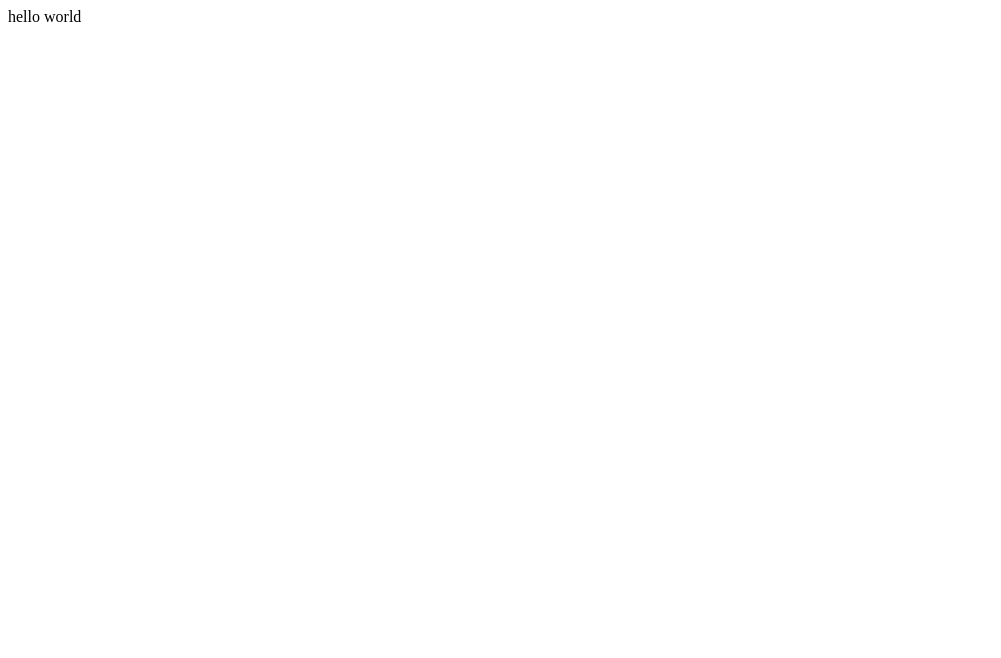
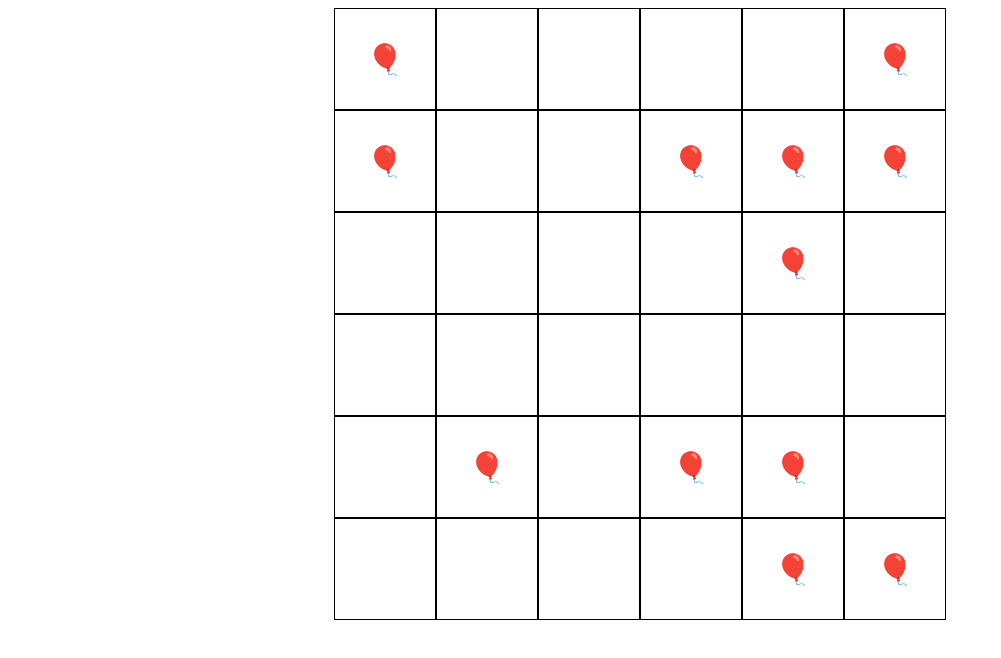
Before and after one commit to altmit/Superblockers, a React (Vite) app: page / in a window 1280 px wide. Shown: the top 658 px of the page, without its empty margins (0-1001 px from the left). Built offline with nearby package versions, Linux system fonts and the light colour scheme.

Commit message:
feat: GameBoard 기본 세팅

```diff
--- a/src/App.tsx
+++ b/src/App.tsx
@@ -1,5 +1,19 @@
-function App() {
-  return <>hello world</>;
+import styled from "styled-components";
+import GameBoard from "./balloonGame/GameBoard";
+
+export default function App() {
+  return (
+    <>
+      <GameBoardWrapper>
+        <GameBoard />
+      </GameBoardWrapper>
+    </>
+  );
 }
 
-export default App;
+const GameBoardWrapper = styled.div`
+  display: flex;
+  justify-content: center;
+  align-items: center;
+  width: 100%;
+`;
--- /dev/null
+++ b/src/balloonGame/Cell.tsx
@@ -0,0 +1,25 @@
+import styled from "styled-components";
+
+type Props = {
+  hasBalloon: boolean;
+  onClick: () => void;
+};
+
+export default function Cell({ hasBalloon, onClick }: Props) {
+  return (
+    <StyledCell onClick={onClick} $hasBalloon={hasBalloon}>
+      {hasBalloon ? "🎈" : ""}
+    </StyledCell>
+  );
+}
+
+const StyledCell = styled.div<{ $hasBalloon: boolean }>`
+  display: flex;
+  justify-content: center;
+  align-items: center;
+  width: 100px;
+  height: 100px;
+  border: 1px solid black;
+  font-size: 30px;
+  cursor: ${({ $hasBalloon }) => ($hasBalloon ? "pointer" : "not-allowed")};
+`;
--- /dev/null
+++ b/src/balloonGame/GameBoard.tsx
@@ -0,0 +1,50 @@
+import styled from "styled-components";
+import Cell from "./Cell";
+
+type Props = {
+  rows?: number;
+  columns?: number;
+  balloonProbability?: number;
+};
+
+export default function GameBoard({
+  rows = 6,
+  columns = 6,
+  balloonProbability = 40,
+}: Props) {
+  if (balloonProbability < 0 || balloonProbability > 100) {
+    throw new Error("balloonProbability은 0이상, 100이하까지 가능합니다.");
+  }
+
+  const probability = balloonProbability / 100;
+
+  const grid = Array.from({ length: rows }, () =>
+    Array.from({ length: columns }, () => Math.random() < probability)
+  );
+
+  const onClick = (rowIndex: number, columnIndex: number) => {
+    console.log(rowIndex, columnIndex);
+  };
+
+  return (
+    <div>
+      {grid.map((row, rowIndex) => (
+        <Row key={rowIndex}>
+          {row.map((hasBalloon, columnIndex) => (
+            <Cell
+              key={`${rowIndex}-${columnIndex}`}
+              hasBalloon={hasBalloon}
+              onClick={
+                hasBalloon ? () => onClick(rowIndex, columnIndex) : () => {}
+              }
+            />
+          ))}
+        </Row>
+      ))}
+    </div>
+  );
+}
+
+const Row = styled.div`
+  display: flex;
+`;
```
